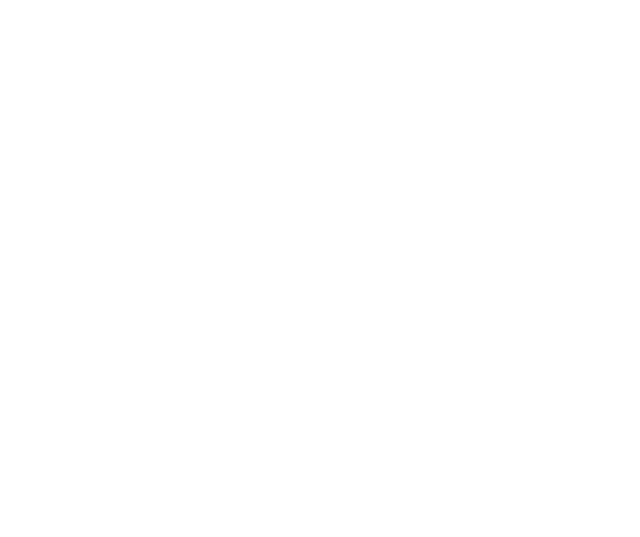
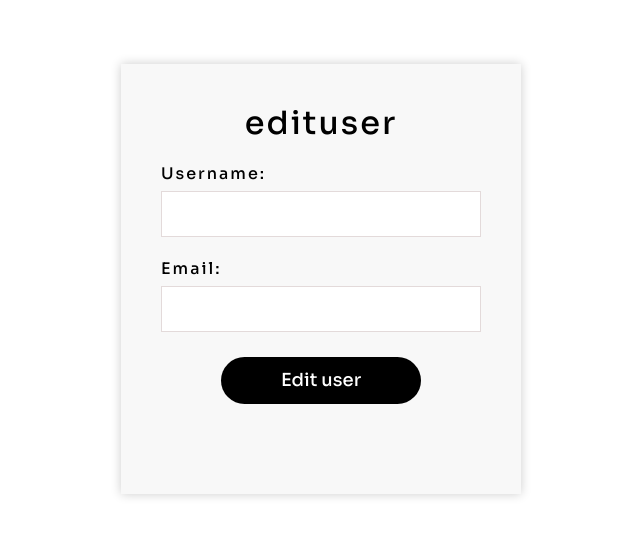
Before and after one commit to MuhdHanish/Crud-React-Clientside, a React (Create React App) app: page /admin/edituser in a window 1280 px wide. Before the commit this address had no page. Shown: the part 121-658 px from the top of the page, without its empty margins (319-959 px from the left). Built offline with nearby package versions, Linux system fonts and the light colour scheme.

Commit message:
edit user changed to redux

```diff
--- a/package.json
+++ b/package.json
@@ -5,6 +5,7 @@
   "dependencies": {
     "@fortawesome/free-solid-svg-icons": "^6.4.0",
     "@fortawesome/react-fontawesome": "^0.2.0",
+    "@reduxjs/toolkit": "^1.9.5",
     "@testing-library/jest-dom": "^5.16.5",
     "@testing-library/react": "^13.4.0",
     "@testing-library/user-event": "^13.5.0",
@@ -13,6 +14,7 @@
     "jwt-decode": "^3.1.2",
     "react": "^18.2.0",
     "react-dom": "^18.2.0",
+    "react-redux": "^8.0.5",
     "react-router-dom": "^6.11.2",
     "react-scripts": "5.0.1",
     "web-vitals": "^2.1.4"
--- a/src/App.js
+++ b/src/App.js
@@ -25,7 +25,7 @@ function App() {
         <Route path="/admin" exact element={<AdminHome/>}/>
         <Route path="/admin/login" exact element={<AdminLogin/>}/>
         <Route path="/admin/adduser" exact element={<AddUser/>}/>
-        <Route path="/admin/edituser/:id" exact element={<EditUser />} />
+        <Route path="/admin/edituser" exact element={<EditUser />} />
       </Routes>
     </>
   )
--- a/src/components/AdminLanding/EditUser/EditUser.jsx
+++ b/src/components/AdminLanding/EditUser/EditUser.jsx
@@ -1,43 +1,28 @@
 import React, { useEffect, useState } from "react";
 
-import { useNavigate,useParams } from "react-router-dom";
-
+import { useNavigate } from "react-router-dom";
+import { useSelector } from "react-redux";
 import axios from '../../../axios'
-
 import "./EditUser.css";
 
 
 const EditUser = () => {
+  const {id,username,email} = useSelector((state)=>state.editUser)
 
   const navigate = useNavigate()
-
   const [editUserState,setEditUserState] = useState({
       id:'',
       username:'',
       email:'',
   })
 
-  const getUser = async(id) =>{
-    await axios.get(`/admin/getuser/${id}`)
-    .then((response) => {
-      if (response.status === 200) {
-        setEditUserState({
-          id:response.data.user._id,
-          username:response.data.user.username,
-          email:response.data.user.email,
-        })
-      }
+  useEffect(() => {
+    setEditUserState({
+      id:id,
+      username:username,
+      email:email
     })
-    .catch((error) => {
-      console.log(error);
-    });
-  }
-  const {id} = useParams()
-  useEffect(() => {
-   getUser(id)
-    return () => {
-    }
-  }, [id])
+  }, [id,username,email])
 
   const [errors,setError] = useState({})
 
--- a/src/components/AdminLanding/MainTable/MainTable.jsx
+++ b/src/components/AdminLanding/MainTable/MainTable.jsx
@@ -4,15 +4,17 @@ import { useNavigate } from "react-router-dom";
 import axios from "../../../axios";
 import { FontAwesomeIcon } from "@fortawesome/react-fontawesome";
 import { faSearch } from "@fortawesome/free-solid-svg-icons";
+import {useDispatch} from 'react-redux'
+import {getUser} from '../../../redux/Admin/editUserSlice'
 
 const MainTable = () => {
   const navigate = useNavigate();
   const [userList, setUserList] = useState([]);
-
+  const dispatch = useDispatch()
   const [searchQuery, setSearchQuery] = useState("");
   const [filteredUserList, setFilteredUserList] = useState([]);
 
-  const getUser = async () => {
+  const fetchUser = async () => {
     await axios
       .get("/admin/getusers")
       .then((response) => {
@@ -26,6 +28,7 @@ const MainTable = () => {
   };
 
   useEffect(() => {
+    fetchUser();
     const filteredList = userList.filter((user) => {
       const usernameMatch = user.username
         .toLowerCase()
@@ -43,18 +46,13 @@ const MainTable = () => {
       .delete(`/admin/deleteuser/${id}`)
       .then((response) => {
         if (response.status === 200) {
-          getUser();
+          fetchUser();
         }
       })
       .catch((error) => {
         console.log(error);
       });
   };
-
-  useEffect(() => {
-    getUser();
-    return () => {};
-  }, []);
 
   return (
     <>
@@ -102,7 +100,11 @@ const MainTable = () => {
                 <td>{user.email}</td>
                 <td className="action-button">
                   <button
-                    onClick={() => navigate(`/admin/edituser/${user._id}`)}
+                    onClick={() =>{
+                      dispatch(getUser({id: user._id, username: user.username, email: user.email }))
+                      navigate('/admin/edituser')
+                    }
+                    }
                   >
                     Edit
                   </button>
--- a/src/index.js
+++ b/src/index.js
@@ -7,13 +7,18 @@ import 'bootstrap/dist/js/bootstrap.bundle';
 
 import './index.css'
 
+import { Provider } from 'react-redux';
+import store from './redux/store';
+
 import {BrowserRouter as Router} from 'react-router-dom'
 
 const root = ReactDOM.createRoot(document.getElementById('root'));
 root.render(
   <React.StrictMode>
+    <Provider store={store}>
     <Router>
     <App/>
     </Router>
+    </Provider>
   </React.StrictMode>
 );
--- /dev/null
+++ b/src/redux/Admin/editUserSlice.js
@@ -0,0 +1,22 @@
+import { createSlice } from "@reduxjs/toolkit";
+
+const initialState = {
+   id:'',
+   username:'',
+   email:''
+}
+
+ const userEditSlice = createSlice({
+ name:'editUser',
+ initialState:initialState,
+ reducers:{
+  getUser:(state,action)=>{
+   state.id=action.payload?.id
+   state.username=action.payload?.username
+   state.email=action.payload?.email
+  }
+ }
+})
+
+export const {getUser} = userEditSlice.actions
+export default userEditSlice.reducer
--- /dev/null
+++ b/src/redux/store.js
@@ -0,0 +1,12 @@
+import { configureStore } from "@reduxjs/toolkit";
+
+import editUserReducer from "./Admin/editUserSlice";
+
+
+const store = configureStore({
+ reducer:{
+  editUser:editUserReducer,
+ }
+})
+
+export default store
```
Also changed, not shown: src/redux/User/userProfileSlice.js (added), 1 other file (tests, documents, lock files or other folders).
